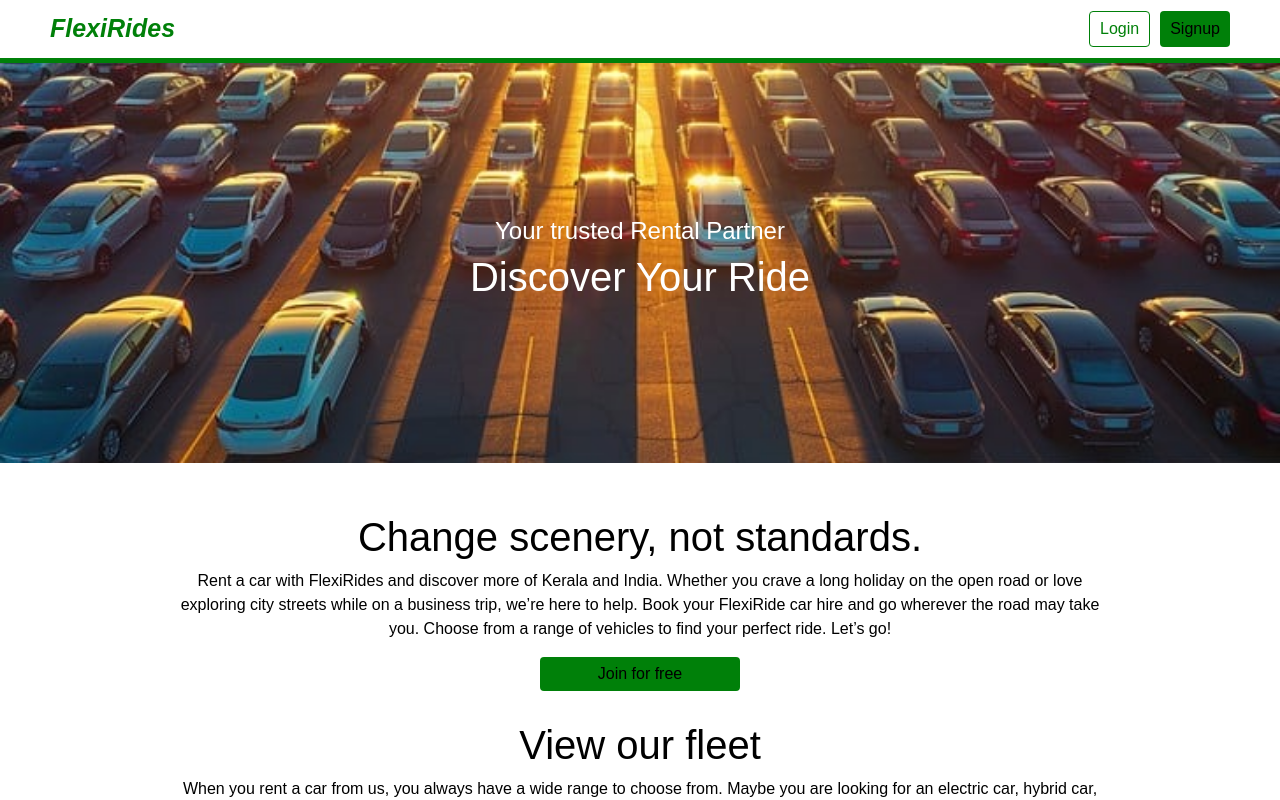
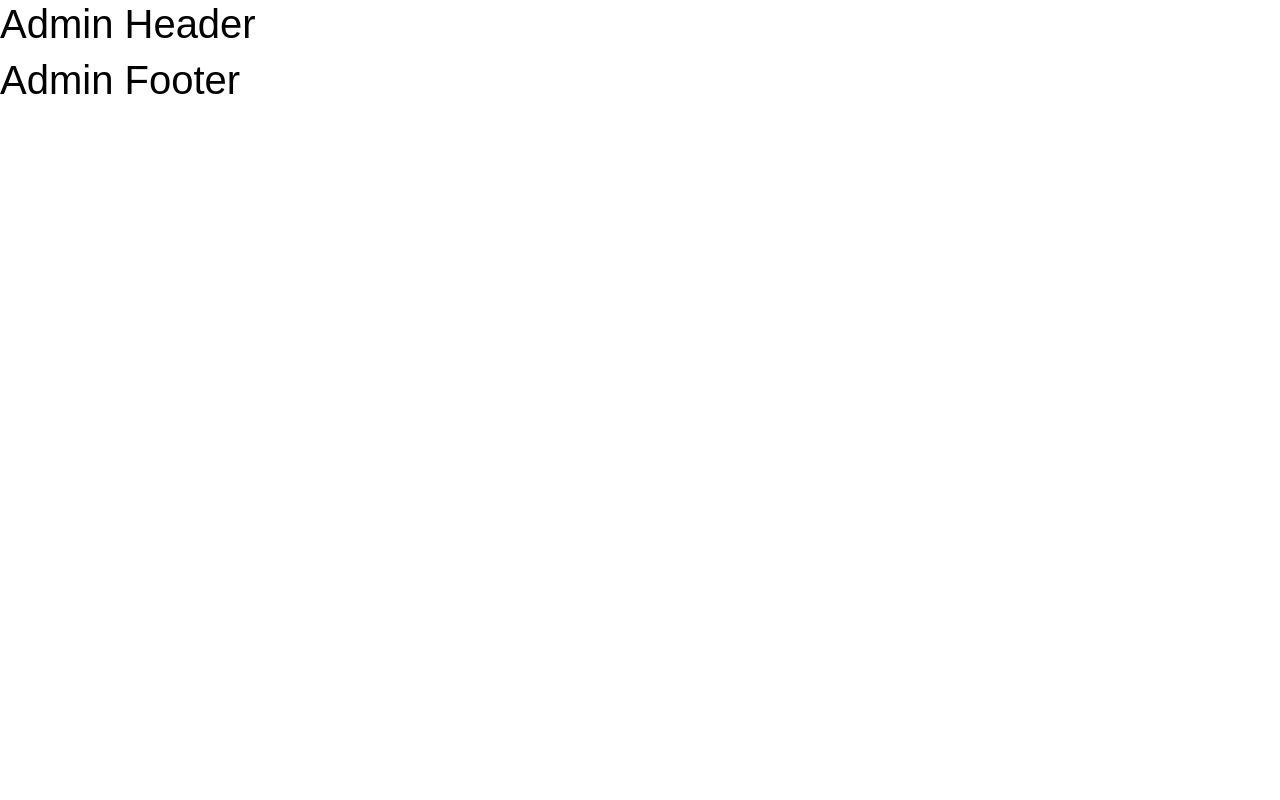
Before and after one commit to RoseSebastian/FlexiRidesClient, a React (Vite) app: page /admin in a window 1280 px wide. Shown: the top 800 px of the page. Built offline with nearby package versions, Linux system fonts and the light colour scheme.

Commit message:
admin and user router added

```diff
--- a/src/components/Header.jsx
+++ b/src/components/Header.jsx
@@ -1,19 +1,30 @@
 import React, {useState} from "react";
 import "../styles/Header.css";
 import Login from "../components/Login";
+import { useNavigate } from "react-router-dom";
 
 export function Header(props) {
     const [isLogin, setIsLogin] = useState(false);
+    const navigate = useNavigate();
+
+  const handleSignupClick = () => {
+    setIsLogin(false);
+    navigate("/signup");
+  };
+  const handleHomeClick = () => {
+    setIsLogin(false);
+    navigate("/");
+  };
   return (
     <>
       <header className="header">
-        <div className="appName">FlexiRides</div>
+        <div className="appName" onClick={handleHomeClick}>FlexiRides</div>
         <div className="auth-buttons">
           <button className="secondary" onClick={() => setIsLogin(!isLogin)}>Login</button>
-          <button className="primary">Signup</button>
+          <button className="primary" onClick={handleSignupClick}>Signup</button>
         </div>
       </header>
-        {isLogin && <Login />}
+        {isLogin && <Login setIsLogin={setIsLogin}/>}
     </>
   );
 }
--- a/src/components/Login.jsx
+++ b/src/components/Login.jsx
@@ -1,17 +1,27 @@
 import React, { useState } from "react";
 import "../styles/Login.css";
+import { useNavigate } from "react-router-dom";
 
-const Login = () => {
+const Login = ({ setIsLogin }) => {
   const [email, setEmail] = useState("");
   const [password, setPassword] = useState("");
   const [forgotPassword, setForgotPassword] = useState(false);
+  const navigate = useNavigate();
+
+  const handleSignupClick = () => {
+    setIsLogin(false);
+    navigate("/signup");
+  };
 
   const handleLogin = (e) => {
+    setIsLogin(false);
     e.preventDefault();
     // Handle login logic here
   };
   const handleForgotPassword = (e) => {
-    //setForgotPassword(false);
+
+    setForgotPassword(false);
+    setIsLogin(false);
   };
   return (
     <div className="login-popup">
@@ -49,7 +59,7 @@ const Login = () => {
           </form>
           <div className="login-options">
             <span>Don't have an account? </span>
-            <a href="/signup">Sign Up</a>
+            <span className="link" onClick={handleSignupClick}>Sign Up</span>
           </div>
         </div>
       ) : (
--- a/src/main.jsx
+++ b/src/main.jsx
@@ -1,10 +1,13 @@
 import { StrictMode } from "react";
 import { createRoot } from "react-dom/client";
+import "bootstrap/dist/css/bootstrap.min.css";
+import "./styles/style.css";
 import "./index.css";
-import  App  from "./App.jsx";
+import { RouterProvider } from "react-router-dom";
+import router from "./routes/router";
 
 createRoot(document.getElementById("root")).render(
   <StrictMode>
-    <App />
+    <RouterProvider router={router} />
   </StrictMode>
 );
--- a/src/pages/landingPage.jsx
+++ b/src/pages/landingPage.jsx
@@ -6,8 +6,14 @@ import hatchback from "../assets/hatchback.png";
 import electric from "../assets/electric.png";
 import "../styles/landingPage.css";
 import Carousel from 'react-bootstrap/Carousel';
+import { useNavigate } from "react-router-dom";
 
 export function LandingPage(props) {
+  const navigate = useNavigate();
+
+  const handleSignupClick = () => {
+    navigate("/signup");
+  };
   return (
     <>
       <section className="landingpage">
@@ -43,7 +49,7 @@ export function LandingPage(props) {
               <h4 className="countLabel">Rides</h4>
             </div>
           </div> */}
-          <button className="primary join">Join for free</button>
+          <button className="primary join" onClick={handleSignupClick}>Join for free</button>
         </section>
         <section className="landingpageCars">
           <h1>View our fleet</h1>
--- /dev/null
+++ b/src/routes/adminRoot.jsx
@@ -0,0 +1,18 @@
+import React from 'react'
+import { Outlet } from 'react-router-dom'
+
+function AdminRoot() {
+  return (
+    <>
+        <header>
+            <h1>Admin Header</h1>
+        </header>
+        <Outlet />
+        <footer>
+            <h1>Admin Footer</h1>
+        </footer>
+    </>
+  )
+}
+
+export default AdminRoot
--- /dev/null
+++ b/src/routes/root.jsx
@@ -0,0 +1,16 @@
+import React from 'react'
+import { Outlet } from 'react-router-dom'
+import { Header } from "../components/Header";
+import Footer from "../components/Footer";
+
+function Root() {
+  return (
+    <>
+        <Header />
+        <Outlet />
+        <Footer />
+    </>
+  )
+}
+
+export default Root
--- /dev/null
+++ b/src/routes/router.jsx
@@ -0,0 +1,28 @@
+import { createBrowserRouter } from "react-router-dom";
+import { LandingPage } from "../pages/LandingPage";
+import Signup from "../pages/Signup";
+import AdminRoot from "./adminRoot";
+import Root from "./root";
+
+const router = createBrowserRouter([
+    {
+      path: "/",
+      element: <Root />,
+      children: [
+        {
+          path: "/",
+          element: <LandingPage />
+        },
+        {
+            path: "/signup",
+            element: <Signup />
+        }
+      ]
+    },
+    {
+      path: "/admin",
+      element: <AdminRoot />
+    }
+  ]);
+
+  export default router;
```
